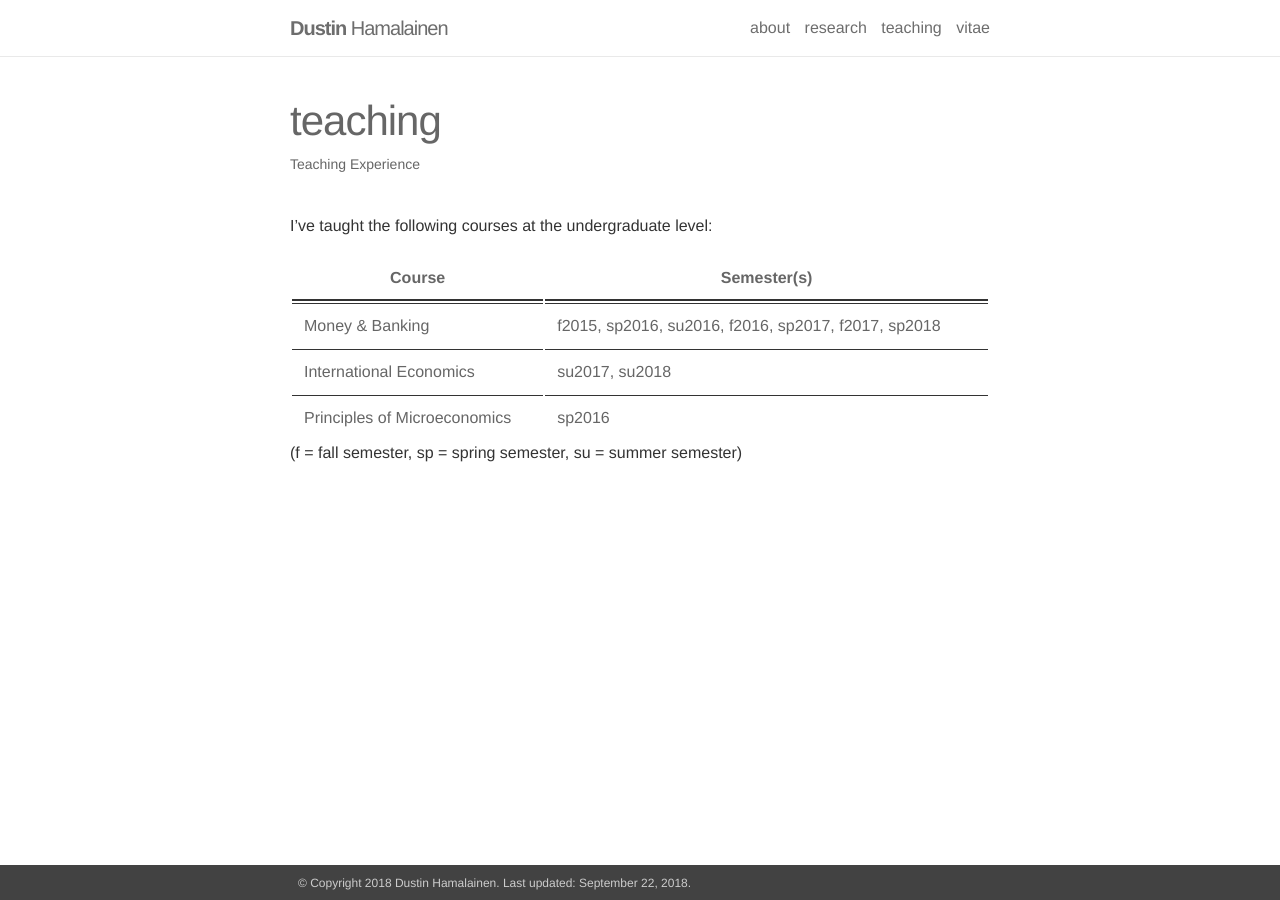
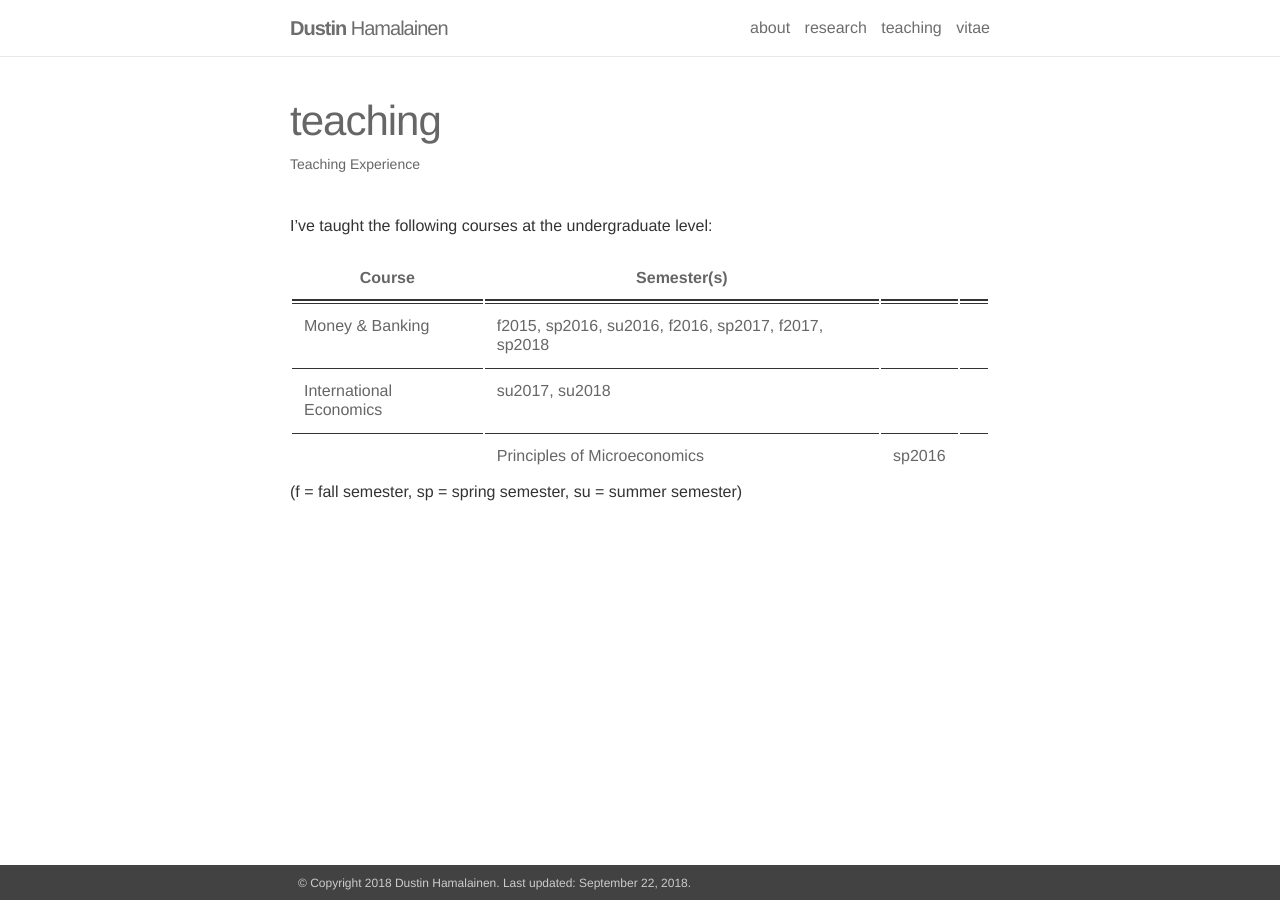
Before and after one commit to dustinhh/dustinhh.github.io, a Jekyll site: the page built from _pages/teaching.md, in a window 1280 px wide. Built offline with Jekyll 4.4.1, drawn with Linux system fonts in a browser that asks for light colours.

```diff
--- a/_pages/teaching.md
+++ b/_pages/teaching.md
@@ -11,7 +11,7 @@ I've taught the following courses at the undergraduate level:
 |-------------------------------|-----------------------------------------------------|
 | Money & Banking               | f2015, sp2016, su2016, f2016, sp2017, f2017, sp2018 |
 | International Economics       | su2017, su2018                                      |
-| Principles of Microeconomics | sp2016                                             |
+|| Principles of Microeconomics | sp2016                                             ||
 
 
 
```
